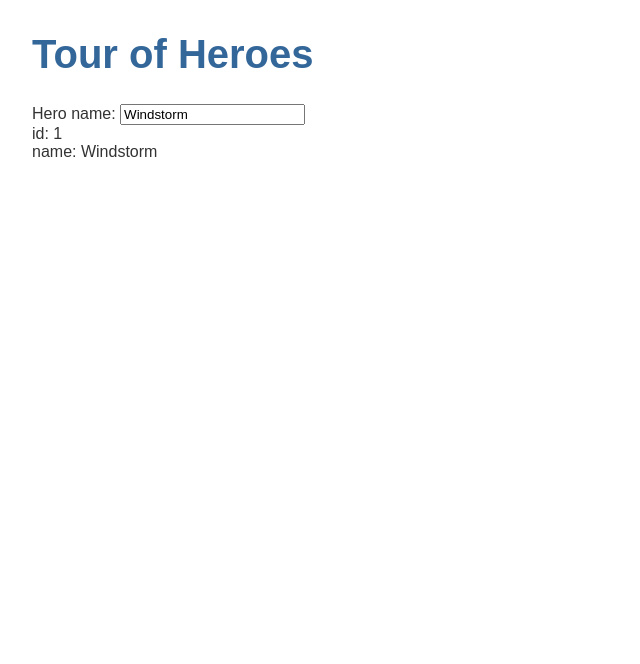
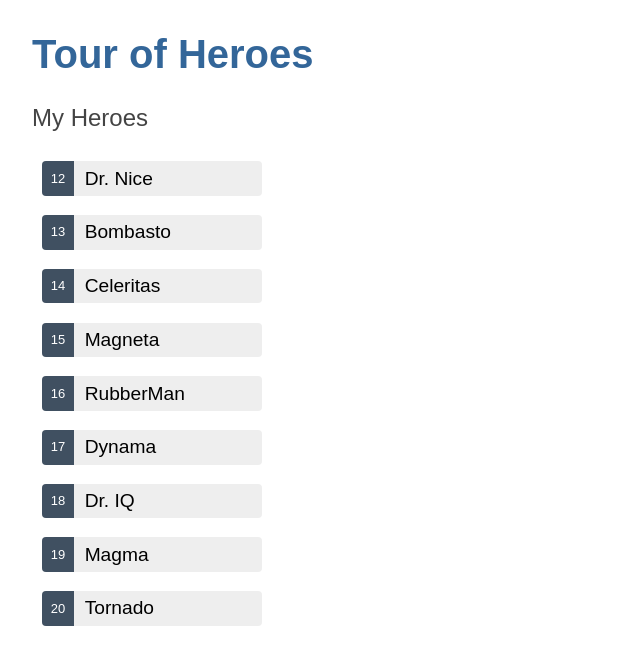
Before and after one commit to DenKuznets/angular-tour-of-heroes, an Angular app: page / in a window 1280 px wide. Shown: the top 664 px of the page, without its empty margins (0-640 px from the left). Built offline with nearby package versions, Linux system fonts and the light colour scheme.

Commit message:
feat: finish pt2

```diff
--- a/src/app/heroes/heroes.component.html
+++ b/src/app/heroes/heroes.component.html
@@ -1,6 +1,18 @@
-<div>
-  <label for="name">Hero name: </label>
-  <input id="name" [(ngModel)]="hero.name" placeholder="name">
+<h2>My Heroes</h2>
+<ul class="heroes">
+  <li *ngFor="let hero of heroes" (click)="onSelect(hero)">
+    <button [class.selected]="hero === selectedHero" type="button">
+      <span class="badge">{{hero.id}}</span>
+      <span class="name">{{hero.name}}</span>
+    </button>
+  </li>
+</ul>
+
+<div *ngIf="selectedHero">
+  <h2>{{selectedHero.name | uppercase}} Details</h2>
+  <div>id: {{selectedHero.id}}</div>
+  <div>
+    <label for="hero-name">Hero name: </label>
+    <input id="hero-name" [(ngModel)]="selectedHero.name" placeholder="name">
+  </div>
 </div>
-<div><span>id: </span>{{hero.id}}</div>
-<div><span>name: </span>{{hero.name}}</div>
--- a/src/app/heroes/heroes.component.scss
+++ b/src/app/heroes/heroes.component.scss
@@ -0,0 +1,66 @@
+/* HeroesComponent's private CSS styles */
+.heroes {
+  margin: 0 0 2em 0;
+  list-style-type: none;
+  padding: 0;
+  width: 15em;
+}
+
+.heroes li {
+  display: flex;
+}
+
+.heroes button {
+  flex: 1;
+  cursor: pointer;
+  position: relative;
+  left: 0;
+  background-color: #EEE;
+  margin: .5em;
+  padding: 0;
+  border-radius: 4px;
+  display: flex;
+  align-items: stretch;
+  height: 1.8em;
+}
+
+.heroes button:hover {
+  color: #2c3a41;
+  background-color: #e6e6e6;
+  left: .1em;
+}
+
+.heroes button:active {
+  background-color: #525252;
+  color: #fafafa;
+}
+
+.heroes button.selected {
+  background-color: black;
+  color: white;
+}
+
+.heroes button.selected:hover {
+  background-color: #505050;
+  color: white;
+}
+
+.heroes button.selected:active {
+  background-color: black;
+  color: white;
+}
+
+.heroes .badge {
+  display: inline-block;
+  font-size: small;
+  color: white;
+  padding: 0.8em 0.7em 0 0.7em;
+  background-color: #405061;
+  line-height: 1em;
+  margin-right: .8em;
+  border-radius: 4px 0 0 4px;
+}
+
+.heroes .name {
+  align-self: center;
+}
--- a/src/app/heroes/heroes.component.ts
+++ b/src/app/heroes/heroes.component.ts
@@ -1,20 +1,24 @@
 import { Component } from '@angular/core';
 import { Hero } from '../hero';
-import { CommonModule } from '@angular/common';
+import { CommonModule, NgFor } from '@angular/common';
 import { FormsModule } from '@angular/forms';
 import { HEROES } from '../mock-heroes';
 
 @Component({
   selector: 'app-heroes',
   standalone: true,
-  imports: [CommonModule, FormsModule],
+  imports: [CommonModule, FormsModule, NgFor],
   templateUrl: './heroes.component.html',
-  styleUrl: './heroes.component.scss',
+  styleUrls: ['./heroes.component.scss'],
 })
 export class HeroesComponent {
   hero: Hero = {
     id: 1,
     name: 'Windstorm',
   };
+  selectedHero?: Hero;
   heroes = HEROES;
+  onSelect(hero: Hero): void {
+    this.selectedHero = hero;
+  }
 }
```
